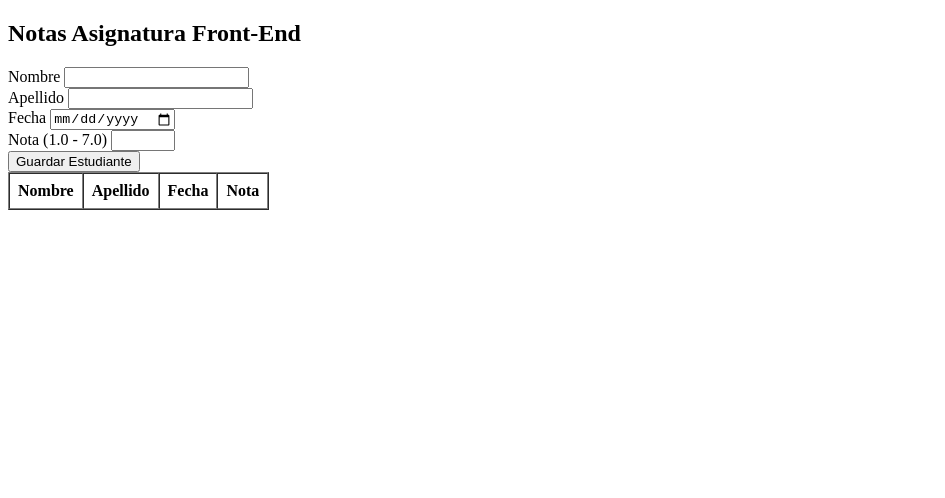
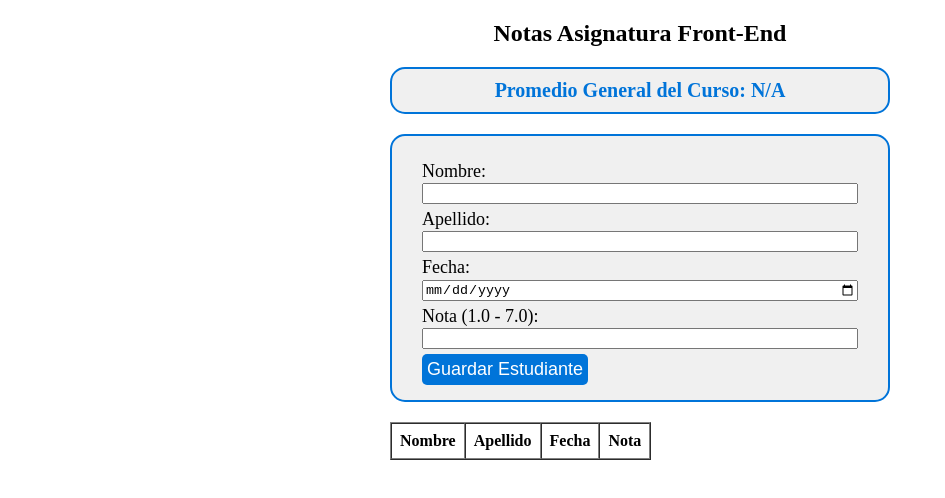
Before and after one commit to NeftisIsHere/semana-7, a plain HTML site: page index.html in a window 1280 px wide. Shown: the whole page, without its empty margins (0-945 px from the left). Drawn offline with Linux system fonts and the light colour scheme.

Commit message:
Se agregó estilo CSS

```diff
--- a/index.html
+++ b/index.html
@@ -4,28 +4,29 @@
     <meta charset="UTF-8">
     <meta name="viewport" content="width=device-width, initial-scale=1.0">
     <title>Document</title>
+    <link rel="stylesheet" href="style.css">
 </head>
-<!-- TODO: Agregar fecha-->
 <body>
-    <h2>Notas Asignatura Front-End</h2>
+    <h2 id="titulo">Notas Asignatura Front-End</h2>
+    <div id="average">Promedio General del Curso: N/A</div>
     <form id="student_form">
         <div>
-            <label for="name">Nombre</label>
+            <label for="name">Nombre:</label>
             <input type="text" id="name" required>
         </div>
 
         <div>
-            <label for="last_name">Apellido</label>
+            <label for="last_name">Apellido:</label>
             <input type="text" id="last_name" required>
         </div>
 
         <div>
-            <label for="fecha">Fecha</label>
+            <label for="fecha">Fecha:</label>
             <input type="date" id="date" required>
         </div>
 
         <div>
-            <label for="grade">Nota (1.0 - 7.0)</label>
+            <label for="grade">Nota (1.0 - 7.0):</label>
             <input type="number" id="grade" step="0.1" min="1" max="7" required>
         </div>
 
--- a/script.js
+++ b/script.js
@@ -1,6 +1,7 @@
 const students=[];
 
 const tableBody=document.querySelector("#students_table tbody");
+const averageDiv=document.getElementById("average");
 
 document.getElementById("student_form").addEventListener("submit",function(e){
     e.preventDefault();
@@ -20,6 +21,8 @@ document.getElementById("student_form").addEventListener("submit",function(e){
     const student = {name, last_name, date, grade};
     students.push(student);
     add_students_row(student);
+    calcular_promedio();
+
     this.reset();
 });
 
@@ -34,3 +37,17 @@ function add_students_row(student) {
 
     tableBody.appendChild(row);
 };
+
+function calcular_promedio(){
+    if (students.length===0){
+        averageDiv.textContent="Promedio General Del Curso:N/A";
+        return;
+    }
+    const total=students.reduce(
+        (sum, s) => sum+s.grade,0
+    );
+    console.log(total)
+    const average = total / students.length;
+    console.log(average)
+    averageDiv.textContent=`Promedio General del Curso: ${average.toFixed(2)}`
+}
--- /dev/null
+++ b/style.css
@@ -0,0 +1,53 @@
+*{
+    box-sizing: border-box;
+}
+
+h2 {
+    text-align: center;
+}
+body {
+    max-width: 500px;
+    margin: 0 auto 20px auto;
+    width: 100%;
+}
+#student_form {
+    text-align: ce;
+    font-size: 18px;
+    padding: 20px 30px 15px 30px;
+    border: 2px solid #0074d9;
+    border-radius: 15px;
+    background-color: #f0f0f0;
+    margin: 0 auto 20px auto;
+    width: 100%;
+}
+
+#student_form label {
+  display: block;
+  margin-top: 5px;
+}
+#student_form input {
+    width: 100%;
+}
+
+button {
+    margin: 5px 0 0 0;
+    font-size: large;
+    color: white;
+    background-color: #0074d9;
+    border: #0074d9;
+    border-radius: 5px;
+    padding: 5px;
+}
+
+
+#average {
+    margin: 20px auto;
+    text-align: center;
+    padding: 10px;
+    background-color: #f0f0f0;
+    border: 2px solid #0074d9;
+    border-radius: 15px;
+    font-size: 20px;
+    font-weight: bold;
+    color: #0074d9;
+}
```
